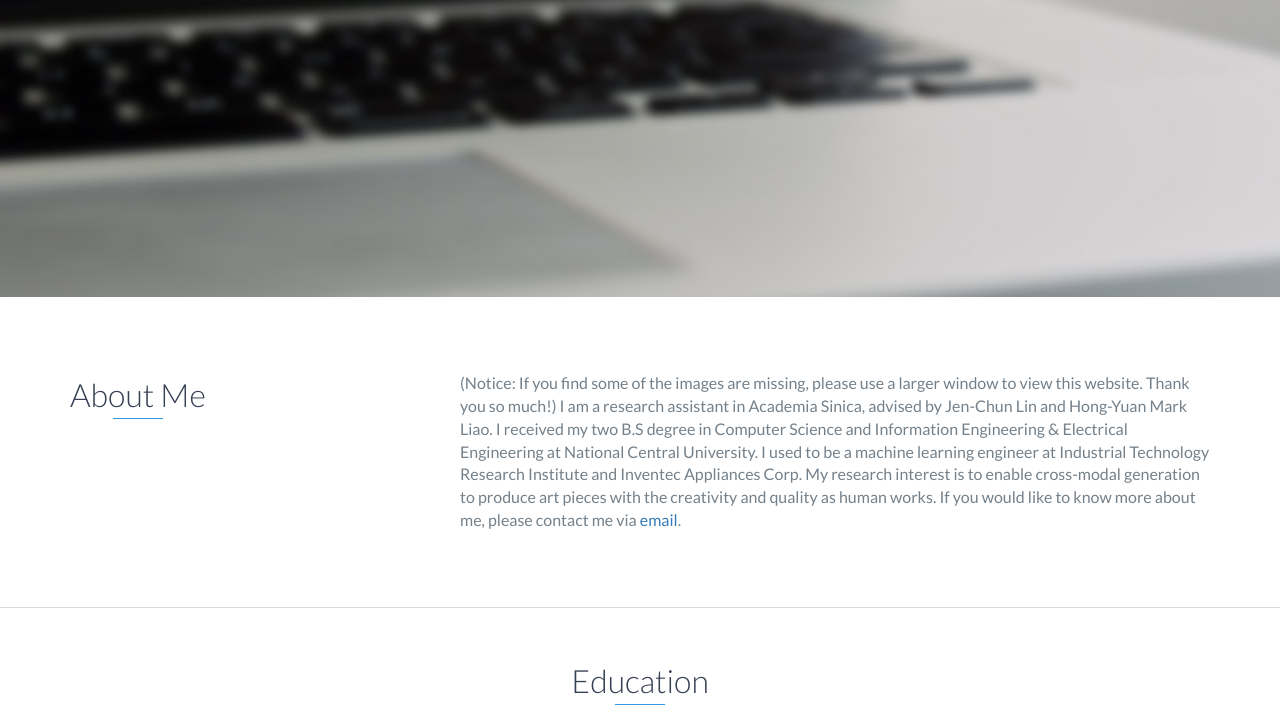
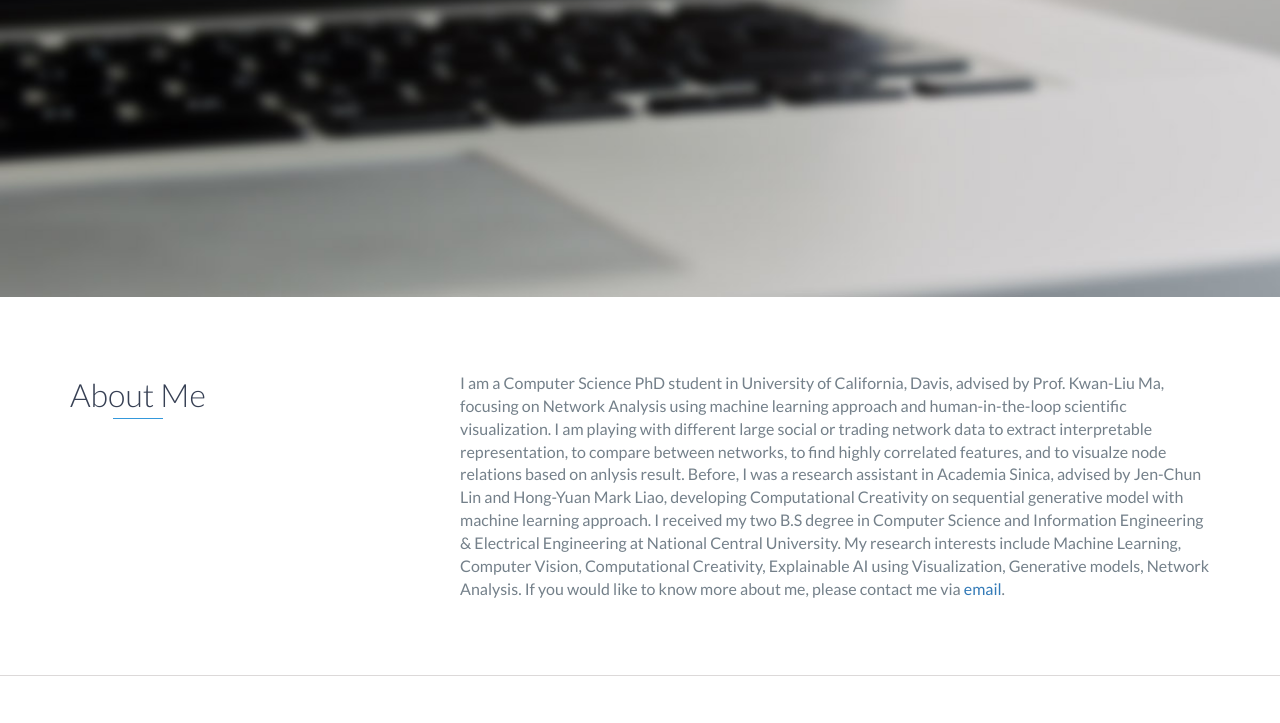
Before and after one commit to HsiaoYingLu/HsiaoYingLu.github.io, a website: page index.html in a window 1280 px wide. Shown: the part 503-1226 px from the top of the page. Drawn offline with nearby package versions, Linux system fonts and the light colour scheme.

Commit message:
Add files via upload

```diff
--- a/index.html
+++ b/index.html
@@ -60,12 +60,12 @@
                 </div>
                 <div class="col-md-8">
                     <p>
-                        (Notice: If you find some of the images are missing, please use a larger window to view this website. Thank you so much!)
-                        I am a research assistant in Academia Sinica, advised by Jen-Chun Lin and Hong-Yuan Mark Liao.
+                        I am a Computer Science PhD student in University of California, Davis, advised by Prof. Kwan-Liu Ma, focusing on Network Analysis using machine learning approach and human-in-the-loop scientific visualization.
+                        I am playing with different large social or trading network data to extract interpretable representation, to compare between networks, to find highly correlated features, and to visualze node relations based on anlysis result.
+                        Before, I was a research assistant in Academia Sinica, advised by Jen-Chun Lin and Hong-Yuan Mark Liao, developing Computational Creativity on sequential generative model with machine learning approach.
                         I received my two B.S degree in Computer Science and Information Engineering & Electrical Engineering at National Central University.
-                        I used to be a machine learning engineer at Industrial Technology Research Institute and Inventec Appliances Corp.
-                        My research interest is to enable cross-modal generation to produce art pieces with the creativity and quality as human works.
-                        If you would like to know more about me, please contact me via <a href = "mailto: toru0630@gmail.com">email</a>.
+                        My research interests include Machine Learning, Computer Vision, Computational Creativity, Explainable AI using Visualization, Generative models, Network Analysis.
+                        If you would like to know more about me, please contact me via <a href = "mailto: hyllu@ucdavis.edu">email</a>.
                     </p>
                 </div>
             </div>
```
